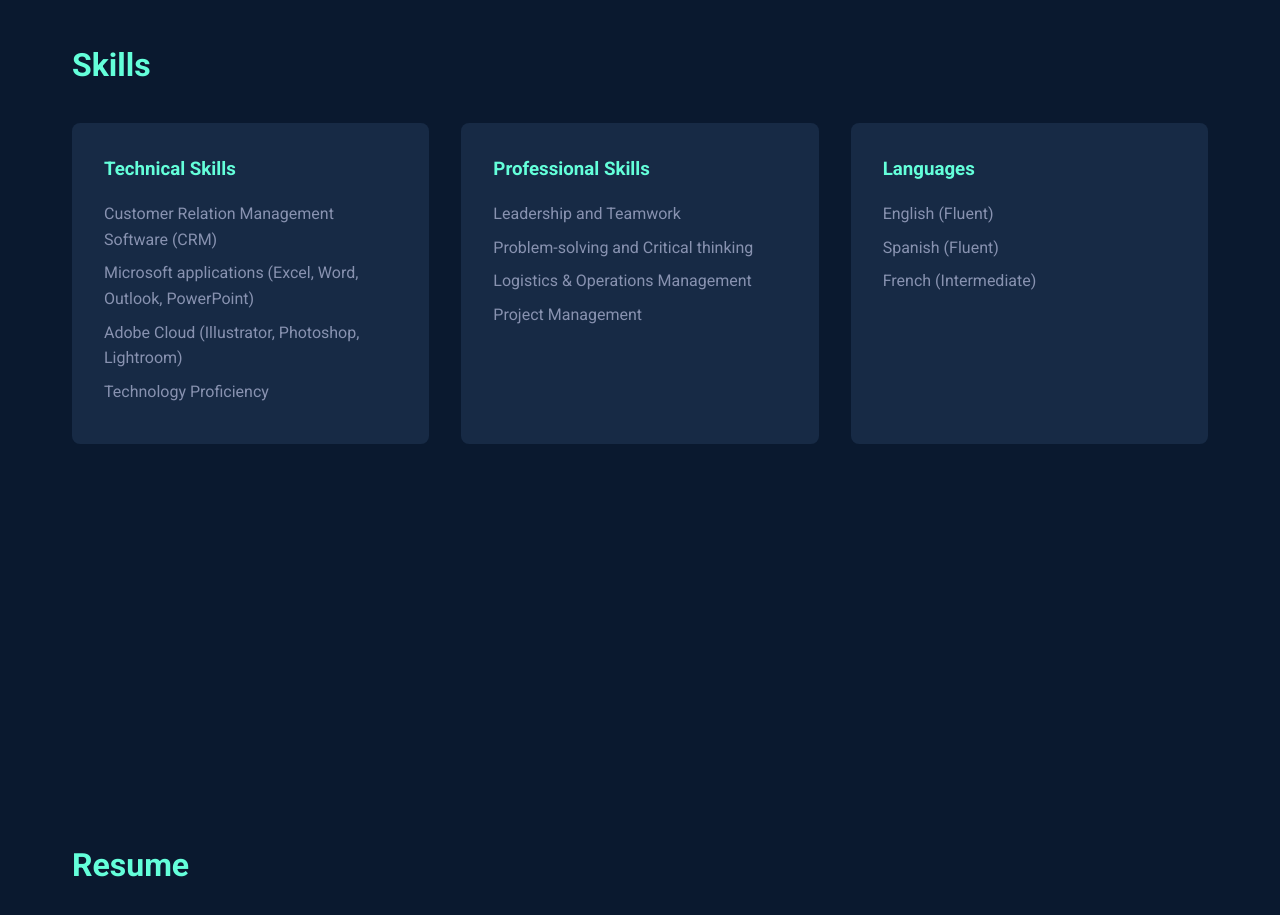
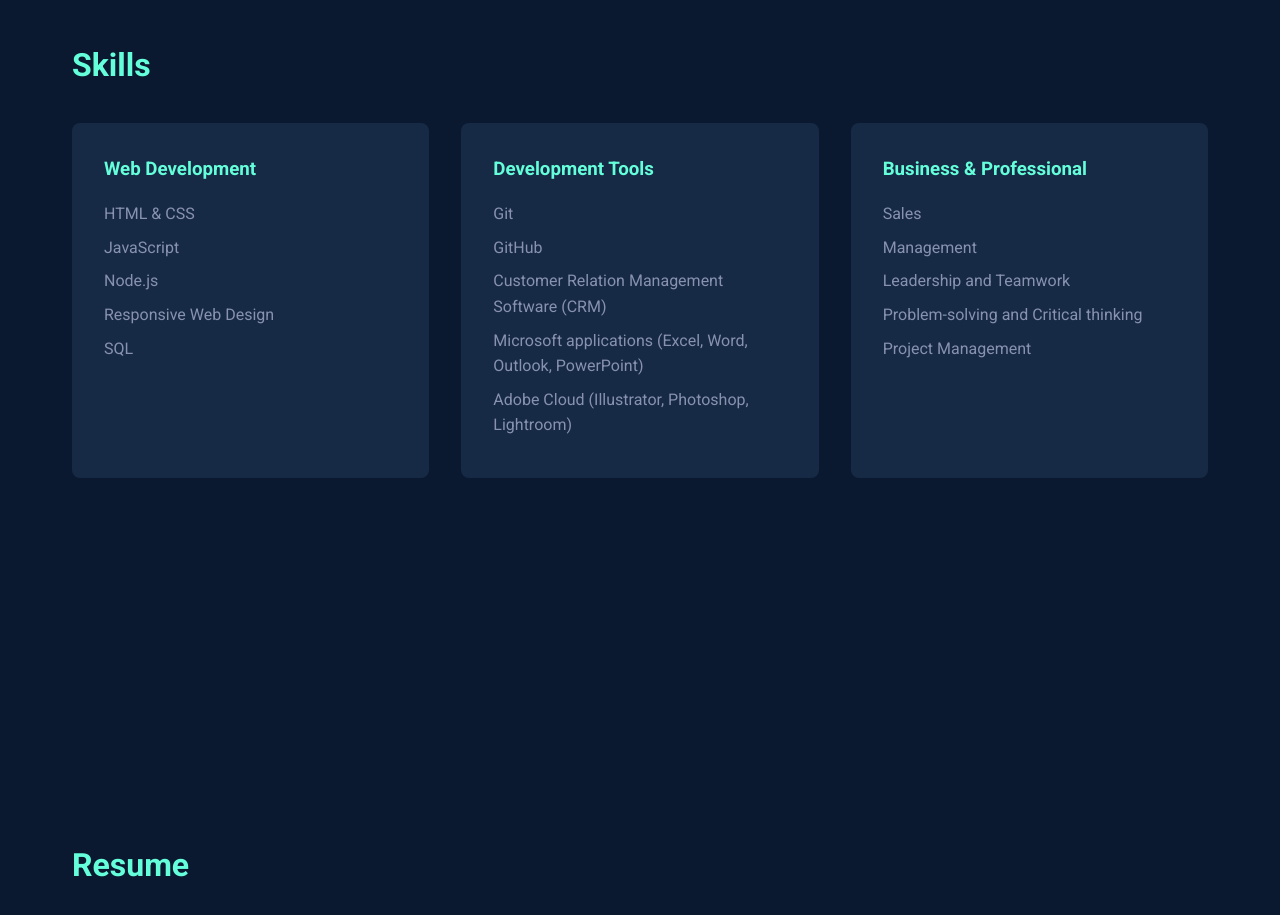
Before and after one commit to benduse/portfolio, a plain HTML site: page index.html in a window 1280 px wide. Shown: the part 860-1775 px from the top of the page. Drawn offline with Linux system fonts and the light colour scheme.

Commit message:
Added more skils and improved social media sharing SEO taggs

```diff
--- a/index.html
+++ b/index.html
@@ -3,7 +3,34 @@
 <head>
     <meta charset="UTF-8">
     <meta name="viewport" content="width=device-width, initial-scale=1.0">
-    <title>Professional Portfolio</title>
+    <title>Benjamin Niyodusenga | Management, Science, & Technology Professional</title>
+
+    <!-- Primary Meta Tags -->
+    <meta name="description" content="Benjamin Niyodusenga's professional portfolio - Showcasing expertise in Management, Science, and Technology. Experienced in CRM, Microsoft applications, and Adobe Cloud.">
+    <meta name="keywords" content="Benjamin Niyodusenga, Management, Science, Technology, CRM, Microsoft applications, Adobe Cloud, Portfolio">
+    <meta name="author" content="Benjamin Niyodusenga">
+    <meta name="robots" content="index, follow">
+    <link rel="canonical" href="https://benjaminniyodusenga.com/portfolio">
+
+    <!-- Open Graph / Facebook -->
+    <meta property="og:type" content="website">
+    <meta property="og:url" content="https://benjaminniyodusenga.com/portfolio">
+    <meta property="og:title" content="Benjamin Niyodusenga | Professional Portfolio">
+    <meta property="og:description" content="Explore my professional journey in Management, Science, and Technology. Skilled in CRM, Microsoft applications, and Adobe Cloud solutions.">
+    <meta property="og:image" content="images/Benjamin.jpg">
+    <meta property="og:site_name" content="Benjamin Niyodusenga Portfolio">
+
+    <!-- Twitter -->
+    <meta name="twitter:card" content="summary_large_image">
+    <meta name="twitter:url" content="https://benjaminniyodusenga.com/portfolio">
+    <meta name="twitter:title" content="Benjamin Niyodusenga | Professional Portfolio">
+    <meta name="twitter:description" content="Explore my professional journey in Management, Science, and Technology. Skilled in CRM, Microsoft applications, and Adobe Cloud solutions.">
+    <meta name="twitter:image" content="images/Benjamin.jpg">
+
+    <!-- Theme Color for browsers -->
+    <meta name="theme-color" content="#ffffff">
+
+    <!-- Fonts and Styles -->
     <link href="https://fonts.googleapis.com/css2?family=Roboto:wght@300;400;700&display=swap" rel="stylesheet">
     <link rel="stylesheet" href="css/style.css">
 </head>
@@ -28,29 +55,33 @@
         <h2 class="section-title">Skills</h2>
         <div class="skills-grid">
             <div class="skill-category">
-                <h3>Technical Skills</h3>
+                <h3>Web Development</h3>
                 <ul class="skill-list">
+                    <li>HTML & CSS</li>
+                    <li>JavaScript</li>
+                    <li>Node.js</li>
+                    <li>Responsive Web Design</li>
+                    <li>SQL</li>
+                </ul>
+            </div>
+            <div class="skill-category">
+                <h3>Development Tools</h3>
+                <ul class="skill-list">
+                    <li>Git</li>
+                    <li>GitHub</li>
                     <li>Customer Relation Management Software (CRM)</li>
                     <li>Microsoft applications (Excel, Word, Outlook, PowerPoint)</li>
                     <li>Adobe Cloud (Illustrator, Photoshop, Lightroom)</li>
-                    <li>Technology Proficiency</li>
                 </ul>
             </div>
             <div class="skill-category">
-                <h3>Professional Skills</h3>
+                <h3>Business & Professional</h3>
                 <ul class="skill-list">
+                    <li>Sales</li>
+                    <li>Management</li>
                     <li>Leadership and Teamwork</li>
                     <li>Problem-solving and Critical thinking</li>
-                    <li>Logistics & Operations Management</li>
                     <li>Project Management</li>
-                </ul>
-            </div>
-            <div class="skill-category">
-                <h3>Languages</h3>
-                <ul class="skill-list">
-                    <li>English (Fluent)</li>
-                    <li>Spanish (Fluent)</li>
-                    <li>French (Intermediate)</li>
                 </ul>
             </div>
         </div>
```
